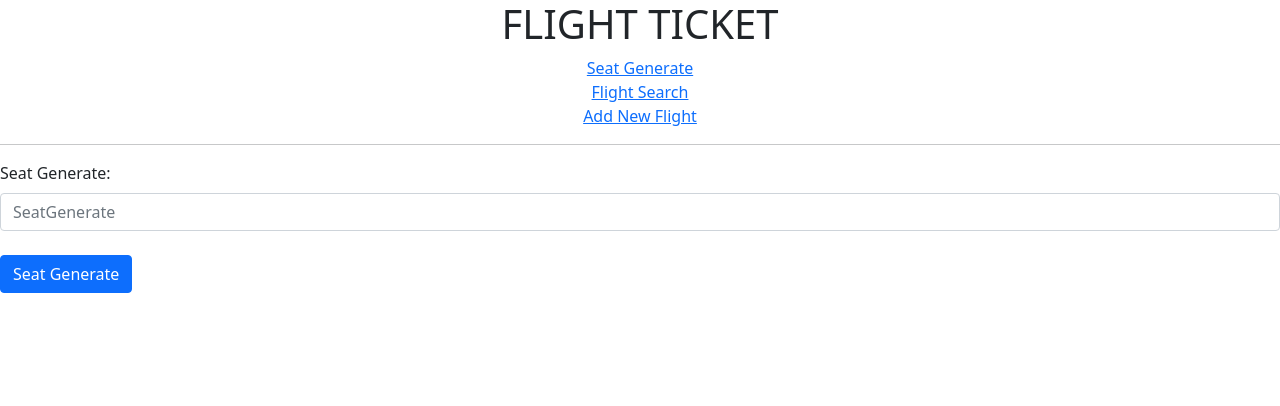
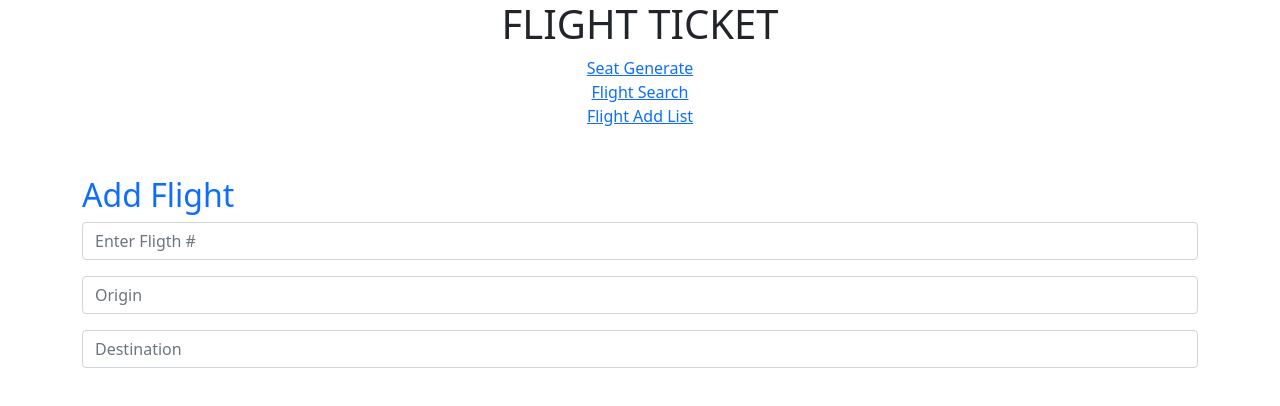
Before and after one commit to Zankar1992/Flight_ticktet, a React (Create React App) app: page /flightaddlist in a window 1280 px wide. Shown: the top 406 px of the page. Built offline with nearby package versions, Linux system fonts and the light colour scheme.

Commit message:
addnewflight changes for input and logic

```diff
--- a/src/AddNewFlight.js
+++ b/src/AddNewFlight.js
@@ -1,44 +1,52 @@
 import React from 'react';
-import { Formik, Form,Field } from 'formik';
-import * as Yup from 'yup';
+import { Formik, Form, Field } from 'formik';
+
+// import * as Yup from 'yup';
 
 
 const AddNewFlight = () => {
+
   return (
+    <>
       <div>
         <Formik
           initialValues={{
-          newflight: {
             flightNumber: [],
             origin: [],
             destination: [],
-          }
+
           }}
           onSubmit={(values) => {
-          console.log(values)
+
           }}
         >
           <Form>
-          <label htmlfor="newflight">Add NewFlight:</label> <br/><br/>
+            <label>Add NewFlight:</label> <br /><br />
             <label>Flight Number:</label>
-            <input type="text" name="flightnumber" placeholder="flight number"/> <br/> <br/>
+            <input
+              type="text"
+              name="flightnumber"
+              placeholder="flight number"
+            /> <br /> <br />
             <label>Origin :</label>
             <Field name="origin" as="select" placeholder="Origin">
               <option value="Ahmedabad">AHMEDABAD</option>
               <option value="mumbai">MUMBAI</option>
               <option value="Goa">GOA</option>
               <option value="tamilnadu">TAMILNADU</option>
-          </Field> <br/> <br/>
+            </Field> <br /> <br />
             <label>Destination:</label>
             <Field name="destination" as="select">
               <option value="kerala">KERALA</option>
               <option value="delhi">DELHI</option>
               <option value="tamilnadu">TAMILNADU</option>
               <option value="mumbai">MUMBAI</option>
-          </Field> <br/> <br/>
+            </Field> <br /> <br />
+            <button type="submit">Submit</button>
           </Form>
         </Formik>
       </div>
+    </>
   )
 }
 
--- a/src/App.js
+++ b/src/App.js
@@ -1,7 +1,47 @@
-import React from 'react';
+import React, { useState } from 'react';
 import Routes from './Routes';
+import FlightData from './model/flightdata';
+
 
 const App = () => {
+  const usersData = FlightData;
+
+  const initialState = {
+    id: null,
+    flight_no: "",
+    origin: "",
+    destination: "",
+  };
+  const [flight, setUsers] = useState(usersData);
+  const [currentFlight, setCurrentFlight] = useState(initialState);
+  const [editing, setEditing] = useState(false);
+
+  const addFlight = (e) => {
+    e.id = flight.length + 1;
+    setUsers([...flight, e]);
+  };
+
+  // const deleteFlight = (id) => {
+  //   setUsers(flight.filter((e) => e.id !== id));
+  // };
+
+  const updateFlight = (id, updatedUser) => {
+    setEditing(false);
+
+    setUsers(flight.map((flight) => (flight.id === id ? updatedUser : flight)));
+  };
+
+  const editFlight = (flight) => {
+    setEditing(true);
+
+    setCurrentFlight({
+      id: flight.id,
+      flight_no: flight.flight_no,
+      origin: flight.origin,
+      destination: flight.destination,
+    });
+  };
+
   return (
     <>
       <Routes />
--- a/src/Components/FlightSearch.js
+++ b/src/Components/FlightSearch.js
@@ -1,15 +1,17 @@
 import React, { PureComponent } from 'react';
-import { FormControl, FormGroup, Button } from 'react-bootstrap';
+import { FormControl, FormGroup, Button, FormLabel } from 'react-bootstrap';
 
 class FlightSearch extends PureComponent {
   constructor() {
     super();
     this.state = {
+      flightnumber: '',
       origin: '',
       destination: '',
     };
     this.onInputChange = this.onInputChange.bind(this);
     this.onSearchFlights = this.onSearchFlights.bind(this);
+    this.onInputChange = this.onInputChange.bind(this);
   }
 
   onInputChange = (e) => {
@@ -19,6 +21,9 @@ class FlightSearch extends PureComponent {
   }
 
   validateInputs() {
+    if (this.state.flightnumber.length === 0) {
+      return false;
+    }
     if (this.state.origin.length === 0) {
       return false;
     }
@@ -28,26 +33,44 @@ class FlightSearch extends PureComponent {
     return true;
   }
 
-  onSearchFlights() {
+  onSearchFlights = (props) => {
     this.props.searchFlights(
       this.state.origin,
-      this.state.destination
+      this.state.destination,
+      this.state.flightnumber
     );
+    // console.log(this.props);
   }
 
   render() {
     return (
       <div className="fs-container">
+        <FormGroup controlId="flightnumber">
+          <FormLabel>Flight Number:</FormLabel>
+          <FormControl
+            type="text"
+            placeholder="Flight Number"
+            value={this.state.flightnumber}
+            onChange={this.onInputChange}
+          />
+        </FormGroup>
+        <br />
         <FormGroup controlId="origin">
+          <FormLabel>Origin:</FormLabel>
           <FormControl
             type="text"
             placeholder="Origin"
             value={this.state.origin}
             onChange={this.onInputChange}
+          /* <option value="Ahmedabad">AHMEDABAD</option>
+          <option value="mumbai">MUMBAI</option>
+          <option value="Goa">GOA</option>
+          <option value="tamilnadu">TAMILNADU</option> */
           />
         </FormGroup>
-        <br/>
+        <br />
         <FormGroup controlId="destination" bsSize='xsmall'>
+          <FormLabel>Destination:</FormLabel>
           <FormControl
             type="text"
             placeholder="Destination"
@@ -55,16 +78,13 @@ class FlightSearch extends PureComponent {
             onChange={this.onInputChange}
           />
         </FormGroup>
-        <br/>
+        <br />
         <Button
-          bsStyle="primary"
-          style={{ height: '46px' }}
-          bsSize="small"
           onClick={this.onSearchFlights}
         >
           Search
         </Button>
-      </div>
+      </div >
     )
   }
 }
--- /dev/null
+++ b/src/FlightAddList.js
@@ -0,0 +1,107 @@
+import React, { useState } from "react";
+
+const FlightAddList = (props) => {
+  const initialState = [{
+    id: null,
+    flight_no: "",
+    origin: "",
+    destination: "",
+  }];
+  const [flight, setUser] = useState(initialState);
+
+  const handleChange = (event) => {
+    const { name, value } = event.target;
+
+    switch (name) {
+      case "flight_no":
+        if ((flight.flight_no =
+          (value.length < 5 || value.length > 7))) {
+          document.getElementById("flight_no").innerHTML = "Flight # must be between 5 & 10 characters long!"
+        }
+        else { document.getElementById("flight_no").innerHTML = "" }
+        break;
+      case "origin":
+        if ((flight.origin =
+          (value.length < 2 || value.length > 11))) {
+          // document.getElementById("origin").innerHTML = "origin!"
+        }
+        else { document.getElementById("origin").innerHTML = "" }
+        break;
+      case "destination":
+        if ((flight.destination =
+          (value.length < 2 || value.length > 5))) {
+          document.getElementById("destination").innerHTML = "destination must be between 2 & 6 characters long!"
+        }
+        else { document.getElementById("destination").innerHTML = "" }
+        break;
+      default:
+        break;
+    }
+    setUser({ ...flight, [name]: [value] });
+  };
+
+
+  const handleSubmit = (event) => {
+    event.preventDefault();
+    if (!flight.flight_no || !flight.origin || !flight.destination) {
+      document.getElementById("myBtn").innerHTML = "Please fill out the emty fields"
+      return;
+    } else
+      document.getElementById("myBtn").innerHTML = "";
+    props.addFlight(flight);
+    setUser(initialState);
+  }
+
+
+  return (
+    <form
+      className=" mt-5 container">
+      <div className="form-group" id="wrapper-main">
+
+        <h2 className="text-primary" >Add Flight </h2>
+        <input
+          type="text"
+          name="flight_no"
+          className="form-control mb-3"
+          onChange={handleChange}
+          value={flight.flight_no}
+          placeholder="Enter Fligth #"
+        />
+
+        <span id="flight_no" className="text-danger"></span>
+
+        <input
+          type="text"
+          name="origin"
+          className="form-control mb-3"
+          onChange={handleChange}
+          value={flight.origin}
+          placeholder="Origin"
+        />
+        <span id="origin" className="text-danger"></span>
+
+        <input
+          type="text"
+          name="destination"
+          className="form-control mb-3"
+          onChange={handleChange}
+          value={flight.destination}
+          placeholder="Destination"
+        />
+        <span id="destination" className="text-danger"></span>
+
+        {/* <button
+          type="submit"
+          className="btn btn-success"
+          onClick={handleSubmit}
+        >
+          Add Flight
+        </button><br />
+        <span id="myBtn" className="text-danger font-weight-bold"></span><br /> */}
+
+      </div>
+    </form>
+  );
+};
+
+export default FlightAddList;
--- a/src/Header.js
+++ b/src/Header.js
@@ -9,7 +9,7 @@ const Header = () => {
       <nav>
         <Link to="/">Seat Generate</Link> <br />
         <Link to="/flightsearch">Flight Search</Link> <br />
-        <Link to="/addnewflight">Add New Flight</Link>
+        <Link to="/flightaddlist">Flight Add List</Link>
       </nav>
     </div>
   )
--- a/src/Routes.js
+++ b/src/Routes.js
@@ -3,7 +3,7 @@ import { BrowserRouter, Switch, Route } from 'react-router-dom';
 import FlightSearch from './Components/FlightSearch';
 import SeatGenerate from './SeatGenerate';
 import Header from './Header';
-import AddNewFlight from './AddNewFlight';
+import FlightAddList from './FlightAddList';
 
 class Routes extends Component {
   render() {
@@ -11,7 +11,7 @@ class Routes extends Component {
       <BrowserRouter>
       <Header/>
       <Switch>
-        <Route path="/addnewflight" component={AddNewFlight}/>
+        <Route path="/flightaddlist" component={FlightAddList}/>
         <Route path="/flightsearch" component={FlightSearch}/>
         <Route path="/" component={SeatGenerate}/>
       </Switch>
--- /dev/null
+++ b/src/model/flightdata.js
@@ -0,0 +1,23 @@
+const FlightData =
+[
+    {
+    "id": 1,
+    "flight_no": "UA1234",
+    "origin": "ORD",
+    "destination": "LAX",
+    },
+    {
+    "id": 2,
+    "flight_no": "AA1952",
+    "origin": "LAX",
+    "destination": "ABQ",
+    },
+    {
+    "id": 3,
+    "flight_no": "WN4307",
+    "origin": "ORD",
+    "destination": "DEN",
+    },
+  ];
+
+  export default FlightData;
```
Lines whose indentation alone changed are shown as unchanged.
